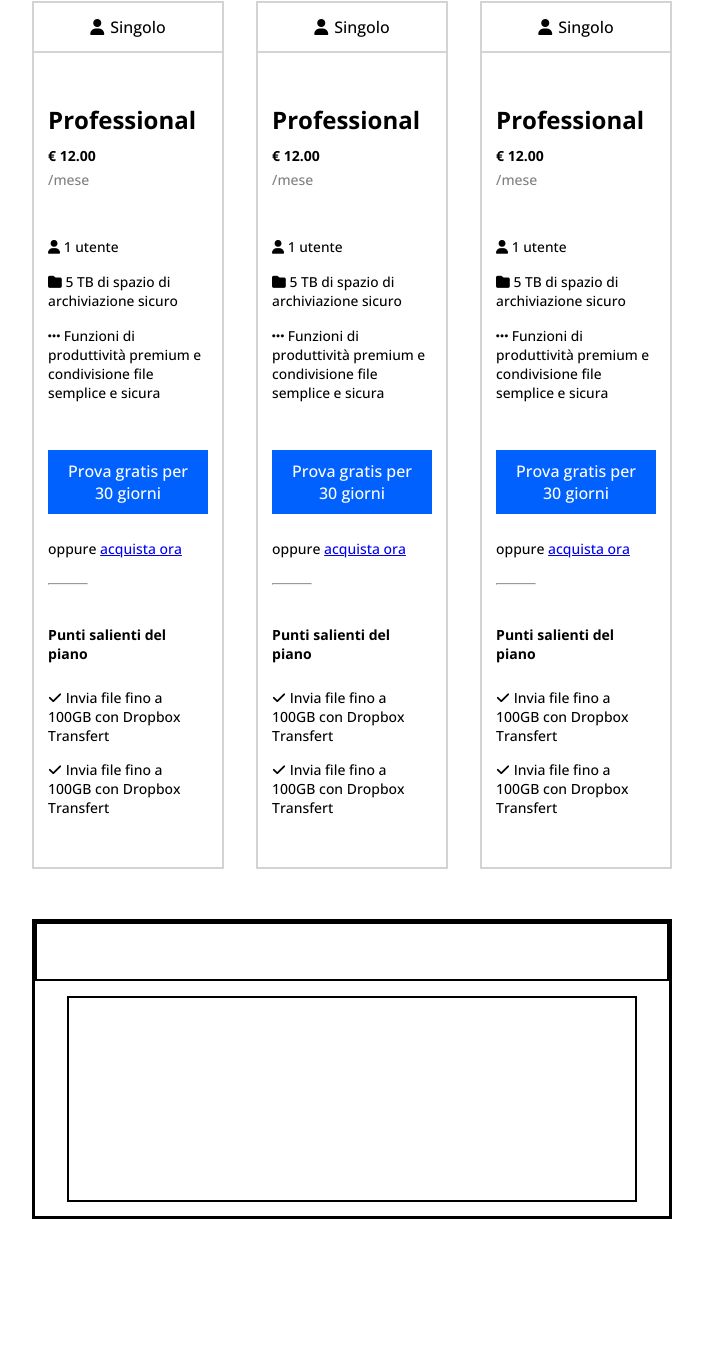
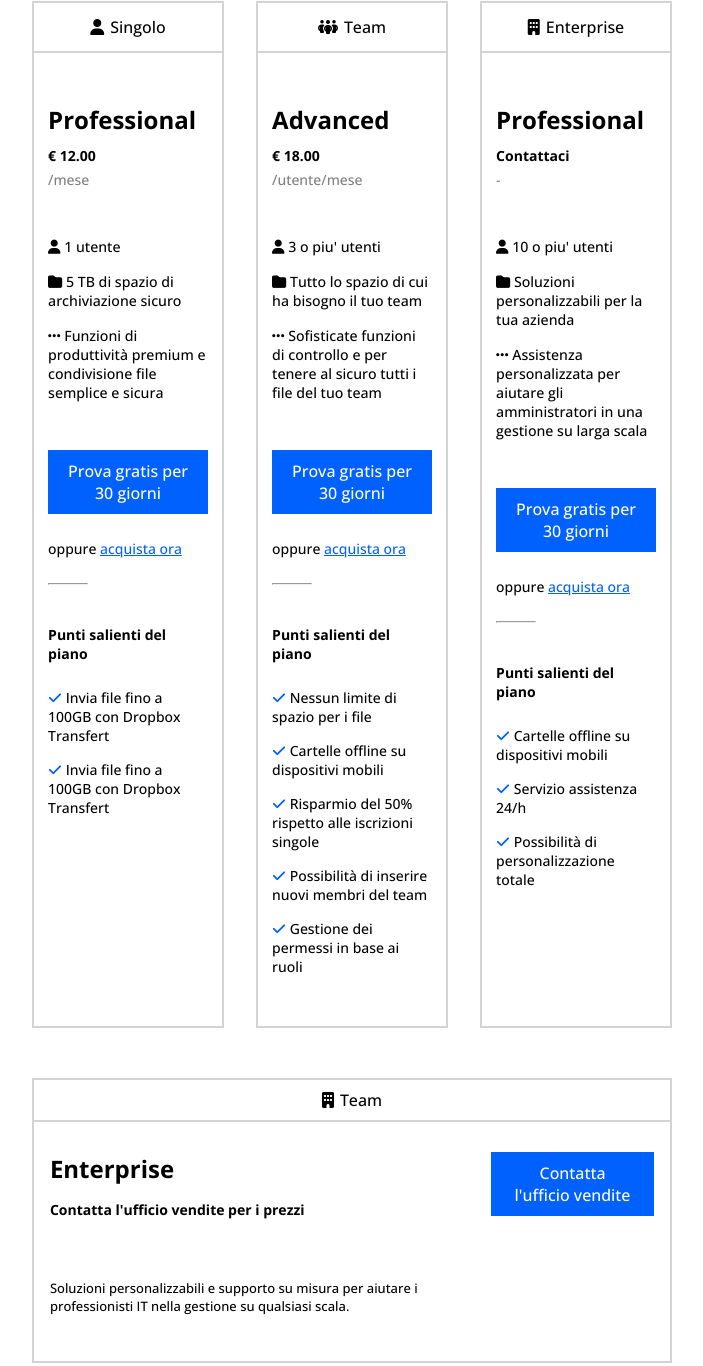
Before and after one commit to AlessandroCarrozza/htmlcss-dropbox, a plain HTML site: page index.html in a window 1280 px wide. Shown: the part 1159-2525 px from the top of the page, without its empty margins (288-991 px from the left). Drawn offline with nearby package versions, Linux system fonts and the light colour scheme.

Commit message:
Business Plans compilati e completati

```diff
--- a/css/style.css
+++ b/css/style.css
@@ -12,7 +12,7 @@
 .blue-btn{
     background-color: #0061ff;
     color: white;
-    padding: 10px 15px;
+    /* padding: 10px 15px; */
 }
 
 /* --------- inizio header -------- */
@@ -54,6 +54,10 @@ header a{
     height: 100%;
 }
 
+.header-right .blue-btn{
+    padding: 8px 18px;
+}
+
 header .box{
     height: 100%;
     padding: 0 20px;
@@ -75,7 +79,7 @@ main .jumbotron-container{
     justify-content: center;
     align-items: flex-end;
     padding-top: 80px;
-    background-color: lightblue;
+    background-color: #b4d0e7;
 }
 
 .jumbotron-center{
@@ -102,6 +106,10 @@ main .jumbotron-container{
     width: 35%;
     height: 100%;
     /* background-color: blanchedalmond; */
+}
+
+.jumbotron-center .start-trial .blue-btn{
+    padding: 10px 20px;
 }
 
 .jumbotron-center .content .jumbotron-img{
@@ -195,6 +203,10 @@ main .card-plan .card-info{
     margin: 50px auto;
 }
 
+main .card-plan .card-info a .blue-btn{
+    padding: 10px 15px;
+}
+
 main .card-info .price, main .card-info .per-month{
     display: block;
     font-size: 14px;
@@ -215,7 +227,7 @@ main .card-info .datas{
 
 main .datas > div{
     padding: 8px 0;
-    font-size: 13.8px;
+    font-size: 14.2px;
 }
 
 main .card-info .blue-btn{
@@ -228,8 +240,13 @@ main .card-info .link-to-buy{
     font-size: 14px;
 }
 
-main .card-info > a{
+main .card-info a{
     text-decoration: none;
+}
+
+main .card-info .link-to-buy a{
+    color: #0061ff;
+    text-decoration: underline;
 }
 
 main .card-info hr{
@@ -241,40 +258,81 @@ main .card-info h5{
     padding: 40px 0 10px;
 }
 
-main .card-info .salient-points{
+main .card-info .salient-point{
     padding-top: 15px;
     font-size: 14px;
+}
+
+main .salient-point i{
+    color: #0061ff;
+}
+
+main .personal-plan{
+    width: 100%;
+    height: 285px;
+    margin-top: 50px;
+    border: 2px solid lightgrey;
+}
+
+main .personal-plan-top{
+    width: 100%;
+    height: 15%;
+    justify-content: center;
+    align-items: center;
+    border-bottom: 2px solid lightgrey;
+}
+
+main .personal-plan-top i{
+    padding-right: 6px;
+}
+
+main .personal-plan-info{
+    width: 95%;
+    height: 60%;
+    /* border: 2px solid black; */
+    margin: auto;
+    margin-top: 30px;
+    justify-content: space-between;
+}
+
+main .personal-plan-info .sx{
+    height: 100%;
+    width: 65%;
+    /* background-color: #b4d0e7; */
+}
+
+main .personal-plan-info .dx{
+    height: 100%;
+    width: 27%;
+    /* background-color: #ffd830; */
+}
+
+main .personal-plan-info .sx .contact{
+    display: inline-block;
+    padding: 15px 0 60px;
+    font-size: 14px;
+}
+
+main .personal-plan-info .sx p{
+    font-size: 13px;
+}
+
+main .personal-plan-info .dx .blue-btn{
+    display: inline-block;
+    padding: 10px 20px;
+    top: 0;
+    right: 0;
+    width: 100%;
+}
+
+main .personal-plan-info .dx a{
+    text-decoration: none;
+    text-align: center;
 }
 
 
 
 
-
-
-
-
-
-
-main .personal-plan{
-    width: 100%;
-    height: 300px;
-    margin-top: 50px;
-    border: 3px solid black;
-}
-
-main .personal-plan-top{
-    width: 100%;
-    height: 20%;
-    border: 2px solid black;
-}
-
-main .personal-plan-info{
-    width: 90%;
-    height: 70%;
-    border: 2px solid black;
-    margin: auto;
-    margin-top: 15px;
-}
 
 main .partner-finder{
     width: 100%;
--- a/index.html
+++ b/index.html
@@ -62,7 +62,9 @@
                 <div class="content flex">
                     <div class="start-trial">
                         <p>Finalmente tutti i tuoi strumenti, contenuti e collaboratori sono accessibili dallo stesso posto. Dropbox Business è piu' di uno spazio di archiviazione sicuro: è un modo intelligente e integrato per ottimizzare il flusso di lavoro esistente.</p>
-                        <span class="blue-btn">Inizia la tua prova gratuita</span>
+                        <a href="#">
+                            <span class="blue-btn">Inizia la tua prova gratuita</span>
+                        </a>
                         <p>Annulla in qualsiasi momento</p>
                         <i class="fa-solid fa-arrow-down"></i>
                     </div>
@@ -118,12 +120,11 @@
                         <hr>
 
                         <h5>Punti salienti del piano</h5>
-
-                        <div class="salient-points">
+                        <div class="salient-point">
                             <i class="fa-solid fa-check"></i>
                             Invia file fino a 100GB con Dropbox Transfert
                         </div>
-                        <div class="salient-points">
+                        <div class="salient-point">
                             <i class="fa-solid fa-check"></i>
                             Invia file fino a 100GB con Dropbox Transfert
                         </div>
@@ -133,24 +134,80 @@
 
 
                 <div class="card-plan">
-                    <div class="card-top flex"><i class="fa-solid fa-user"></i>Singolo</div>
+                    <div class="card-top flex"><i class="fa-solid fa-people-group"></i>Team</div>
                     <div class="card-info">
-                        <h2>Professional</h2>
-                        <span class="price"><strong>€ 12.00</strong></span>
-                        <span class="per-month">/mese</span>
+                        <h2>Advanced</h2>
+                        <span class="price"><strong>€ 18.00</strong></span>
+                        <span class="per-month">/utente/mese</span>
 
                         <div class="datas">
                             <div class="number-users">
                                 <i class="fa-solid fa-user"></i>
-                                1 utente
+                                3 o piu' utenti
                             </div>
                             <div class="storage-space">
                                 <i class="fa-solid fa-folder"></i>
-                                5 TB di spazio di archiviazione sicuro
+                                Tutto lo spazio di cui ha bisogno il tuo team
                             </div>
                             <div class="functions">
                                 <i class="fa-solid fa-ellipsis"></i>
-                                Funzioni di produttività premium e condivisione file semplice e sicura
+                                Sofisticate funzioni di controllo e per tenere al sicuro tutti i file del tuo team
+                            </div>
+                        </div>
+
+                        <a href="#" class="free-trial-btn">
+                            <div class="blue-btn">Prova gratis per 30 giorni</div>
+                        </a>
+
+                        <div class="link-to-buy">oppure <a href="#">acquista ora</a></div>
+
+                        <hr>
+
+                        <h5>Punti salienti del piano</h5>
+                        <div class="salient-point">
+                            <i class="fa-solid fa-check"></i>
+                            Nessun limite di spazio per i file
+                        </div>
+                        <div class="salient-point">
+                            <i class="fa-solid fa-check"></i>
+                            Cartelle offline su dispositivi mobili
+                        </div>
+                        <div class="salient-point">
+                            <i class="fa-solid fa-check"></i>
+                            Risparmio del 50% rispetto alle iscrizioni singole
+                        </div>
+                        <div class="salient-point">
+                            <i class="fa-solid fa-check"></i>
+                            Possibilità di inserire nuovi membri del team
+                        </div>
+                        <div class="salient-point">
+                            <i class="fa-solid fa-check"></i>
+                            Gestione dei permessi in base ai ruoli
+                        </div>
+                    </div>
+                </div>
+
+
+
+                <div class="card-plan">
+                    <div class="card-top flex"><i class="fa-solid fa-building"></i>Enterprise</div>
+                    <div class="card-info">
+                        <h2>Professional</h2>
+                        <span class="price"><strong>Contattaci</strong></span>
+                        <span class="per-month">-</span>
+
+                        <div class="datas">
+                            <div class="number-users">
+                                <i class="fa-solid fa-user"></i>
+                                10 o piu' utenti
+                            </div>
+                            <div class="storage-space">
+                                <i class="fa-solid fa-folder"></i>
+                                Soluzioni personalizzabili per la tua azienda
+                            </div>
+                            <div class="functions">
+                                <i class="fa-solid fa-ellipsis"></i>
+                                Assistenza personalizzata per aiutare gli amministratori in una gestione su larga scala
                             </div>
                         </div>
 
@@ -163,67 +220,40 @@
                         <hr>
 
                         <h5>Punti salienti del piano</h5>
-
-                        <div class="salient-points">
+                        <div class="salient-point">
                             <i class="fa-solid fa-check"></i>
-                            Invia file fino a 100GB con Dropbox Transfert
+                            Cartelle offline su dispositivi mobili
                         </div>
-                        <div class="salient-points">
+                        <div class="salient-point">
                             <i class="fa-solid fa-check"></i>
-                            Invia file fino a 100GB con Dropbox Transfert
+                            Servizio assistenza 24/h
                         </div>
-                    </div>
-                </div>
-
-
-
-                <div class="card-plan">
-                    <div class="card-top flex"><i class="fa-solid fa-user"></i>Singolo</div>
-                    <div class="card-info">
-                        <h2>Professional</h2>
-                        <span class="price"><strong>€ 12.00</strong></span>
-                        <span class="per-month">/mese</span>
-
-                        <div class="datas">
-                            <div class="number-users">
-                                <i class="fa-solid fa-user"></i>
-                                1 utente
-                            </div>
-                            <div class="storage-space">
-                                <i class="fa-solid fa-folder"></i>
-                                5 TB di spazio di archiviazione sicuro
-                            </div>
-                            <div class="functions">
-                                <i class="fa-solid fa-ellipsis"></i>
-                                Funzioni di produttività premium e condivisione file semplice e sicura
-                            </div>
-                        </div>
-
-                        <a href="#">
-                            <div class="blue-btn">Prova gratis per 30 giorni</div>
-                        </a>
-
-                        <div class="link-to-buy">oppure <a href="#">acquista ora</a></div>
-
-                        <hr>
-
-                        <h5>Punti salienti del piano</h5>
-
-                        <div class="salient-points">
+                        <div class="salient-point">
                             <i class="fa-solid fa-check"></i>
-                            Invia file fino a 100GB con Dropbox Transfert
-                        </div>
-                        <div class="salient-points">
-                            <i class="fa-solid fa-check"></i>
-                            Invia file fino a 100GB con Dropbox Transfert
+                            Possibilità di personalizzazione totale
                         </div>
                     </div>
                 </div>
             </section>
 
             <section class="personal-plan">
-                <div class="personal-plan-top"></div>
-                <div class="personal-plan-info"></div>
+
+                <div class="personal-plan-top flex">
+                    <i class="fa-solid fa-building"></i> Team
+                </div>
+
+                <div class="personal-plan-info flex">
+                    <div class="sx">
+                        <h2>Enterprise</h2>
+                        <span class="contact"><strong>Contatta l'ufficio vendite per i prezzi</strong></span>
+                        <p>Soluzioni personalizzabili e supporto su misura per aiutare i professionisti IT nella gestione su qualsiasi scala.</p>
+                    </div>
+                    <div class="dx">
+                        <a href="#">
+                            <span class="blue-btn">Contatta l'ufficio vendite</span>
+                        </a>
+                    </div>
+                </div>
             </section>
             <!-- fine piani di business -->
 
```
